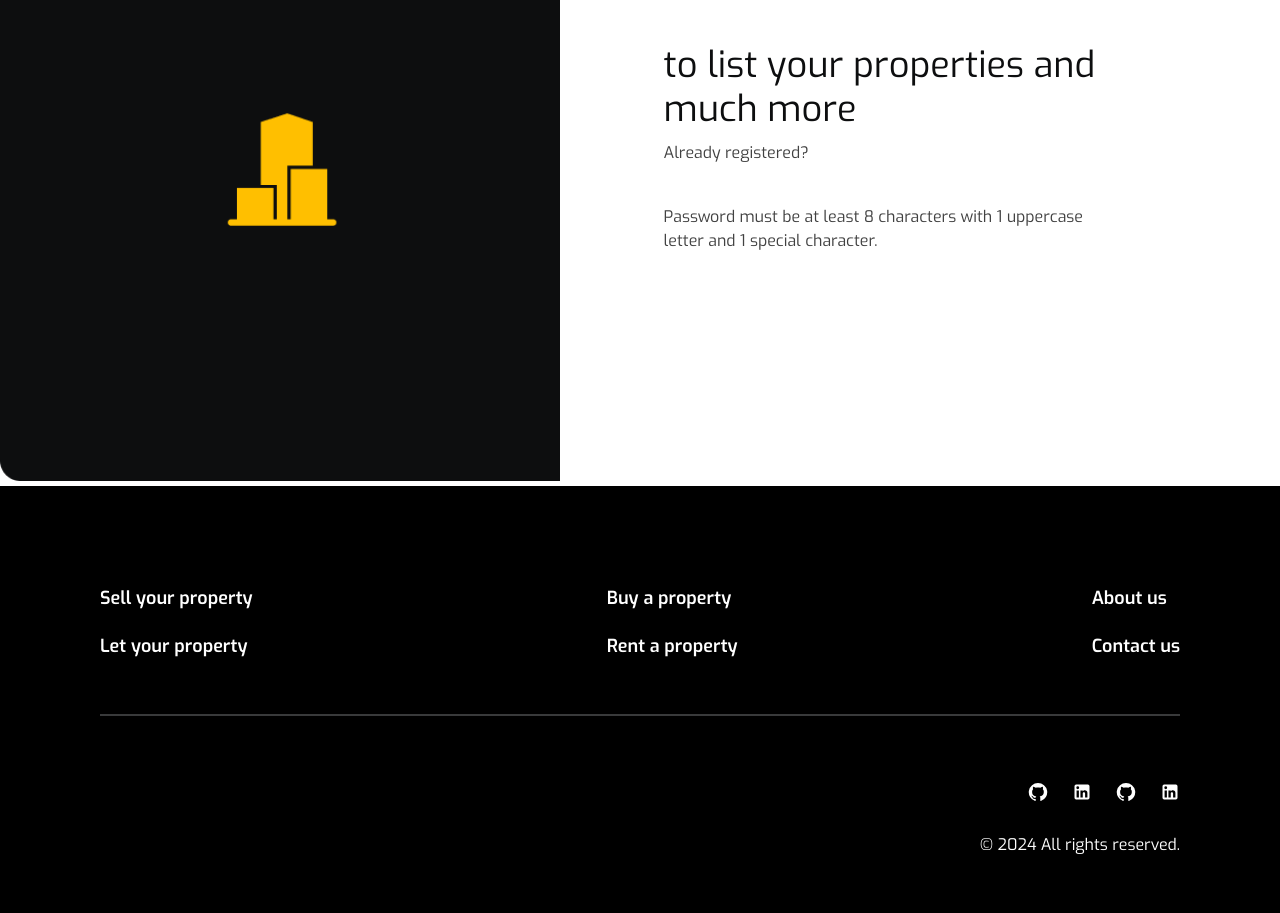
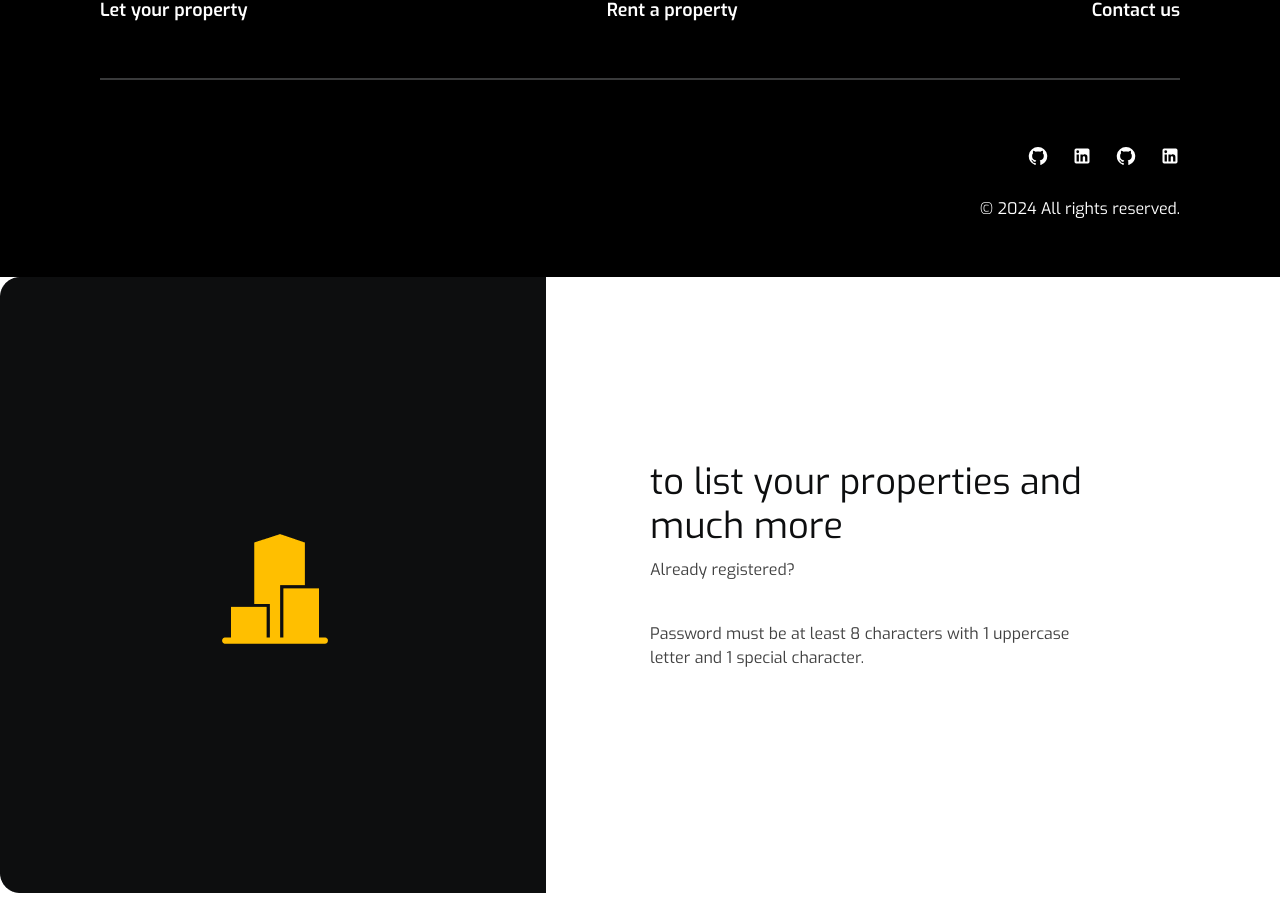
Before and after one commit to AhmedAmgadElsharkawy/Real-Estate-Property-Management, a React (Vite) app in the folder client/: page /properties in a window 1280 px wide. Shown: the part 2871-3784 px from the top of the page. Built offline with nearby package versions, Linux system fonts and the light colour scheme.

Commit message:
fix auth overlay style

```diff
--- a/client/src/App.jsx
+++ b/client/src/App.jsx
@@ -1,7 +1,7 @@
 import './App.css'
 import { BrowserRouter as Router, Routes, Route } from "react-router-dom"
 import { Home , Properties} from './pages'
-import { NavBar,PropertyCard,Footer } from './components'
+import { NavBar,PropertyCard,Footer ,AuthOverlay} from './components'
 
 function App() {
 
@@ -13,6 +13,7 @@ function App() {
         <Route path='/properties' element={<Properties/>}/>
       </Routes>
       <Footer/>
+      <AuthOverlay/>
     </Router>
   )
 }
--- a/client/src/components/AuthOverlay/AuthOverlay.jsx
+++ b/client/src/components/AuthOverlay/AuthOverlay.jsx
@@ -4,7 +4,7 @@ import photo from "../../assets/signIn.png"
 function AuthOverlay({ onSubmit, type, onClick }) {
     return (
         <div className={styles.container}>
-            <div className={styles.imgDiv}><img src={photo} alt="sigin photo" className={styles.Img} /></div>
+            <img src={photo} alt="sigin photo" className={styles.Img} />
             <form onSubmit={onSubmit} className={styles.CustomizedFormComponent}>
                 <div className={styles.header}>
                     <div className={styles.headerTopDiv}>{type} to list your properties and much more</div>
--- a/client/src/components/AuthOverlay/AuthOverlay.module.css
+++ b/client/src/components/AuthOverlay/AuthOverlay.module.css
@@ -7,18 +7,13 @@
     border-radius: 20px;
 }
 
-.imgDiv{
-    width: 50%;
-}
-
 .Img{
-    width: 100%;
-    height: 100%;
+    width: 546px;
     object-fit: fill;
 }
 
 .CustomizedFormComponent{
-    width: 50%;
+    width: 618px;
     display: flex;
     flex-direction: column;
     justify-content: space-between;
--- a/client/src/pages/Properties/Properties.jsx
+++ b/client/src/pages/Properties/Properties.jsx
@@ -92,9 +92,6 @@ function Properties() {
             <Pagination data={data}/>
             </div>
             <SignInAlert/>
-
-            <AuthOverlay/>
-
         </>
     )
 }
```
